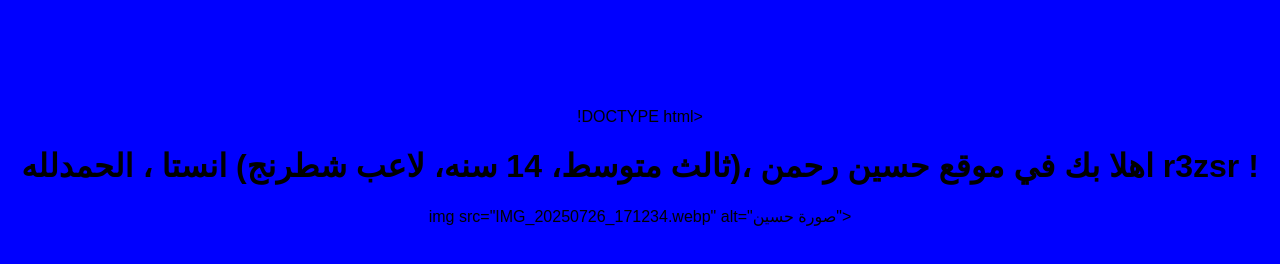
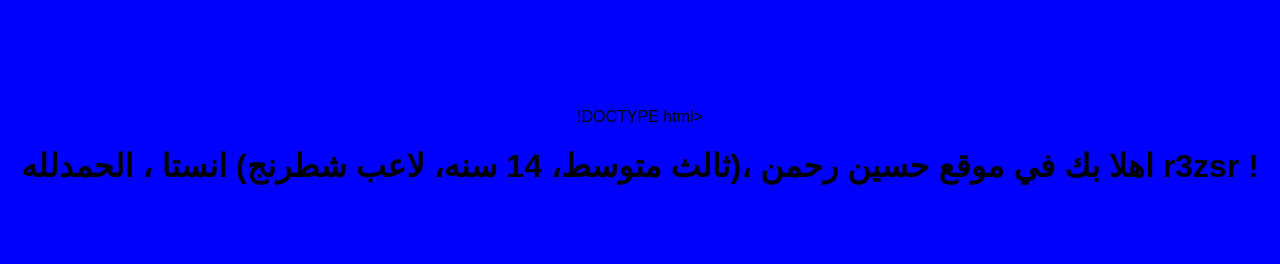
Before and after one commit to Husseinrh88/Hussein_si, a plain HTML site: page index.html in a window 1280 px wide. Drawn offline with Linux system fonts and the light colour scheme.

Commit message:
Update index.html

```diff
--- a/index.html
+++ b/index.html
@@ -17,4 +17,3 @@
   !</h1>
 </body>
 </html>
-img src="IMG_20250726_171234.webp" alt="صورة حسين">
```
